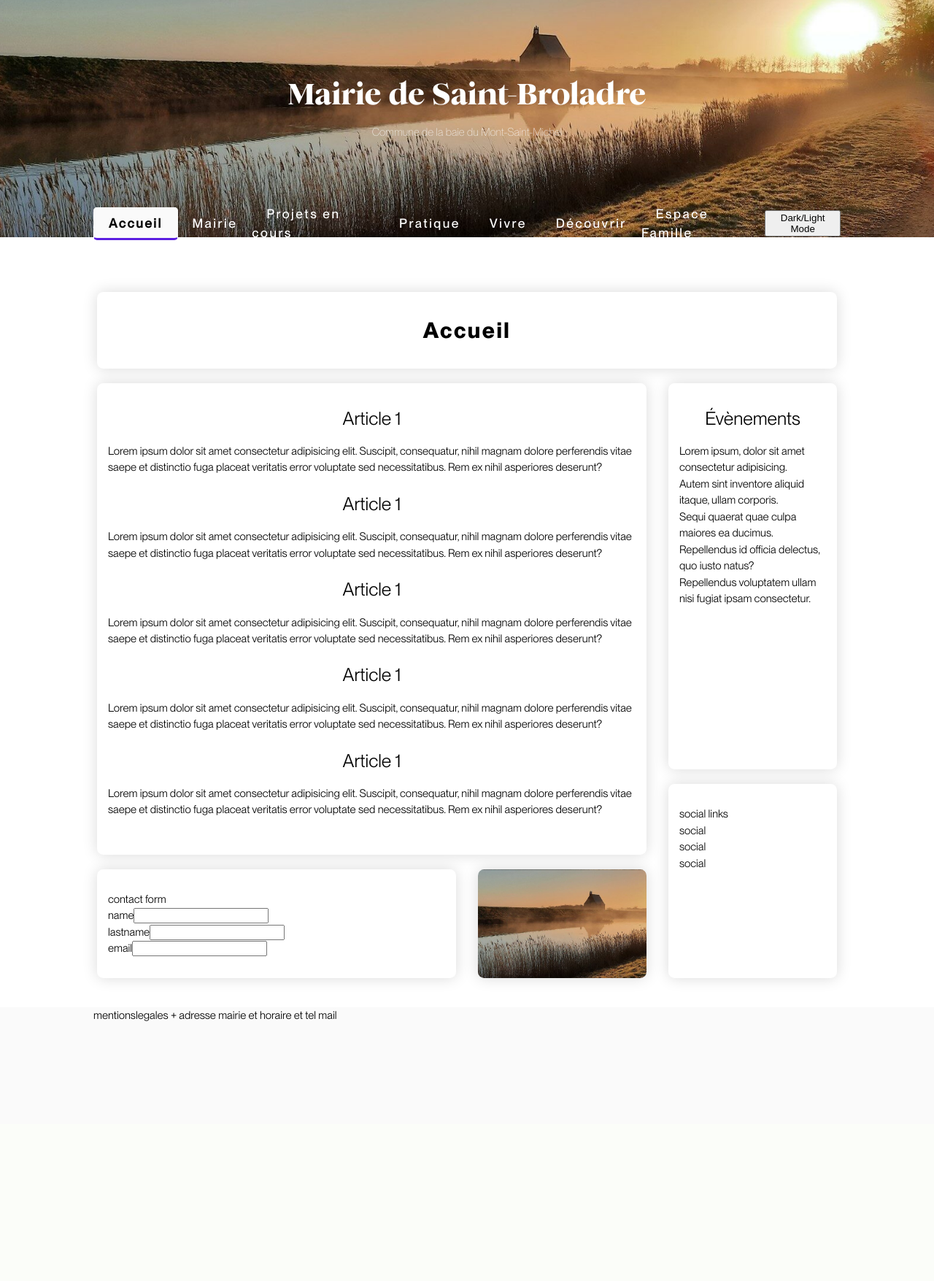
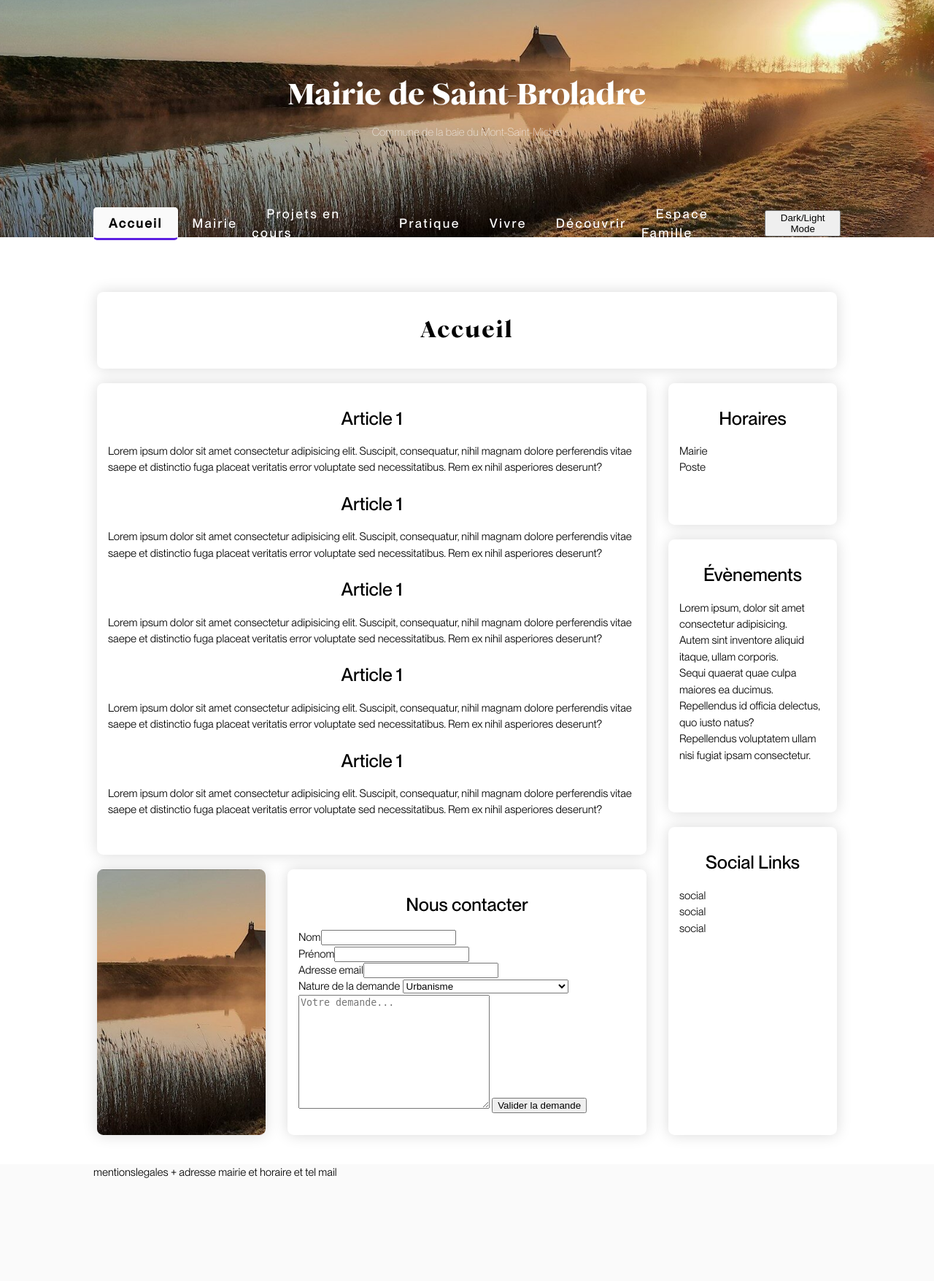
Before and after one commit to blnche/projet-mairie, a PHP site: page / in a window 1280 px wide. Shown: the whole page at 73% size. Before the commit the page ends 1399 px from the top, so only its background shows below. Run offline with PHP 8.4, Linux system fonts and the light colour scheme.

Commit message:
added contact form, horaires

```diff
--- a/index.html
+++ b/index.html
@@ -67,22 +67,41 @@
             </ul>
         </aside>
         <section class="element-card main_contact-form">
-            <p>contact form</p>
-            <form action="">
-                <fieldset><label for="">name</label><input type="text"></fieldset>
-                <fieldset><label for="">lastname</label><input type="text"></fieldset>
-                <fieldset><label for="">email</label><input type="text"></fieldset>
+            <h2>Nous contacter</h2>
+            <form method="POST" action="index.php?"> <!-- ajouter bonne route -->
+                <fieldset><label for="firstname">Nom</label><input type="text" name="firstname" id="firstname"></fieldset>
+                <fieldset><label for="lastname">Prénom</label><input type="text" name="lastname" id="lastname"></fieldset>
+                <fieldset><label for="email">Adresse email</label><input type="email" name="email" id="email"></fieldset>
+                <fieldset>
+                    <label for="type_of_demand">Nature de la demande </label>
+                    <select name="type_of_demand" id="type_of_demand">
+                        <option value="urbanisme">Urbanisme</option>
+                        <option value="rendez-vous">Demande de prise de rendez-vous</option>
+                        <option value="etat-civil">Etat civil</option>
+                        <option value="infos">Informations</option>
+                        <option value="voirie">Voirie</option>
+                    </select>
+                </fieldset>
+                <textarea name="" id="" cols="30" rows="10" placeholder="Votre demande..."></textarea>
+                <input type="submit" value="Valider la demande">
             </form>
         </section>
         <section class="element-card main_image">
             <!-- <img src="/assets/images/cropped-anne.jpg" alt=""> -->
         </section>
         <section class="element-card main_social-links">
-            <p>social links</p>
+            <h2>Social Links</h2>
             <ul>
                 <li><a href="">social</a></li>
                 <li><a href="">social</a></li>
                 <li><a href="">social</a></li>
+            </ul>
+        </section>
+        <section class="element-card main_horaires">
+            <h2>Horaires</h2>
+            <ul>
+                <li><a href="">Mairie</a></li>
+                <li><a href="">Poste</a></li>
             </ul>
         </section>
     </main>
--- a/style.css
+++ b/style.css
@@ -23,10 +23,10 @@ body {
     grid-template-columns: 1fr 1fr 1fr 1fr;
     grid-template-areas:
                     "title title title title"
-                    "main main main aside"
+                    "main main main horaires"
                     "main main main aside"
                     "main main main social"
-                    "contact contact image social";
+                    "image contact contact social";
     grid-gap: 2rem;
 }
 
@@ -39,7 +39,7 @@ main h1 {
     font-size: 3rem;
     /* margin-bottom: 3rem; */
     /* text-transform: uppercase; */
-    font-family: "Neue Montreal Bold";
+    font-family: "Romie Heavy";
     letter-spacing: 0.25rem;
 }
 
@@ -62,6 +62,10 @@ main h1 {
     background-size: cover;
 }
 
+.main_horaires {
+    grid-area: horaires;
+}
+
 /* .main_image img {
     width: 35rem;
     height: auto;
@@ -78,6 +82,7 @@ main h2, main h1 {
 main h2 {
     font-size: 2.5rem;
     margin-bottom: 1.5rem;
+    font-family: "Neue Montreal Medium";
 }
 
 .element-card {
```
